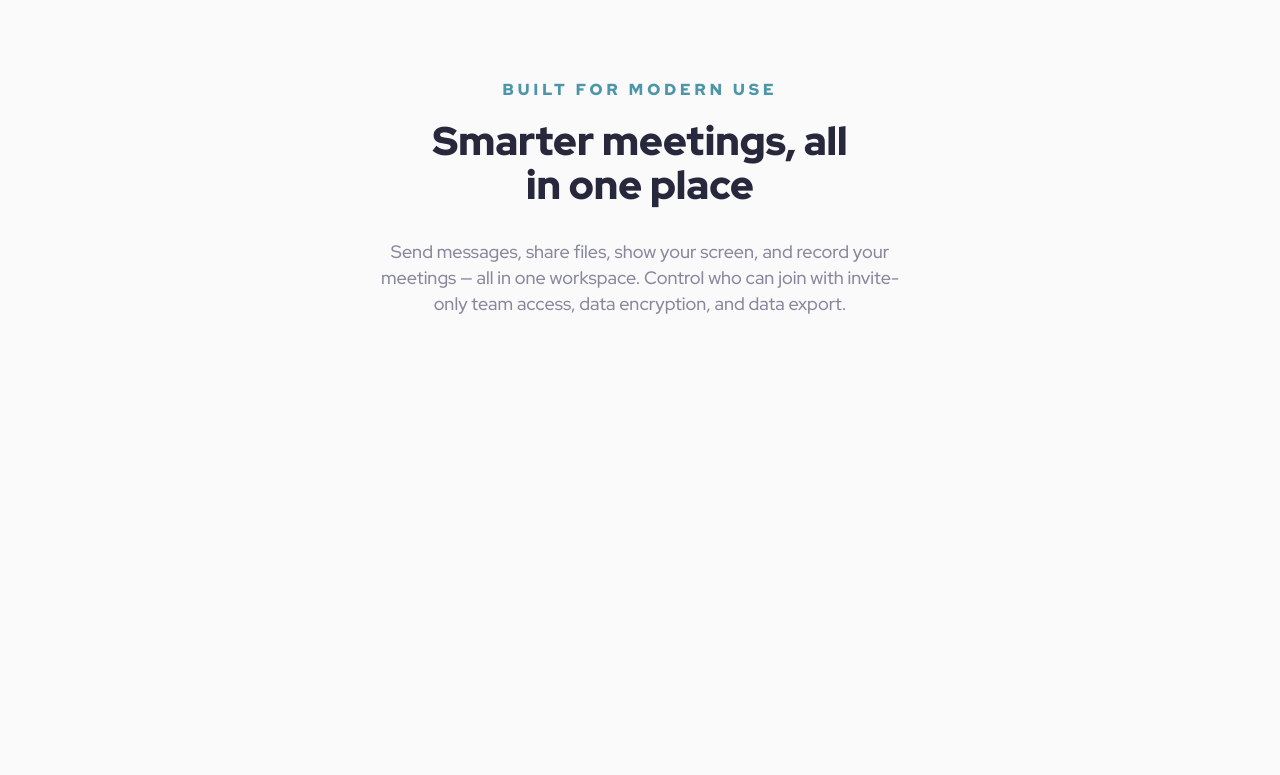
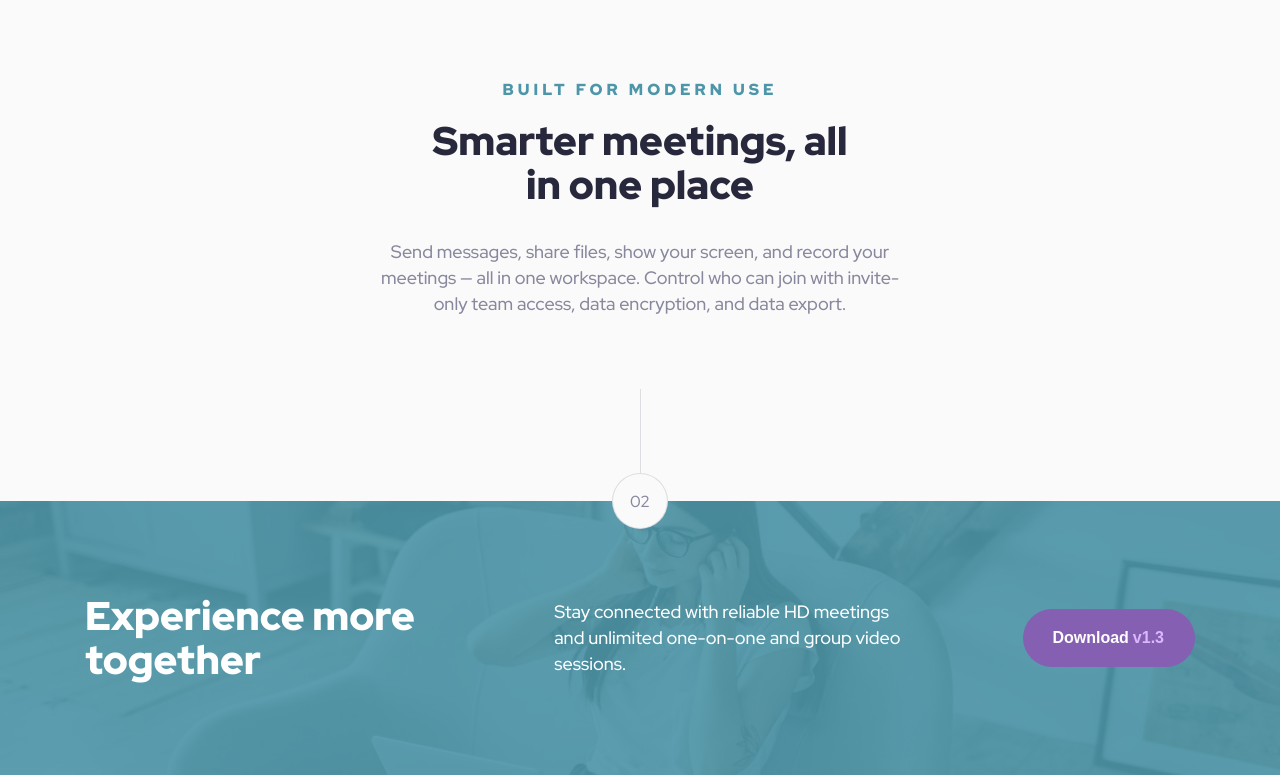
Before and after one commit to riham-kh/meet-landing-page, a website: page starter-code/index.html in a window 1280 px wide. Shown: the part 1086-1861 px from the top of the page. Before the commit the page ends 1403 px from the top, so only its background shows below. Drawn offline with Linux system fonts and the light colour scheme.

Commit message:
Footer added

```diff
--- a/starter-code/index.html
+++ b/starter-code/index.html
@@ -54,7 +54,7 @@
     <section id="gallery">
       <div class="step">
         <div class="line"></div>
-        <div class="circle">1</div>
+        <div class="circle">01</div>
       </div>
       <div class="images-wrapper">
         <img
@@ -88,6 +88,24 @@
         </p>
       </div>
     </section>
-    <footer id="footer"></footer>
+    <div class="step">
+      <div class="line"></div>
+      <div class="circle">02</div>
+    </div>
+    <footer id="footer">
+        <img src="assets/desktop/image-footer.jpg" alt="footer-image" />
+        <div class="overlay"></div>
+      <div class="footer-content">
+        <h2 class="text-xl">Experience more together</h2>
+        <p class="text-l">
+          Stay connected with reliable HD meetings and unlimited one-on-one and
+          group video sessions.
+        </p>
+        <button class="btn btn-pink">
+          <span class="text-white">Download</span
+          ><span class="text-pink">v1.3</span>
+        </button>
+      </div>
+    </footer>
   </body>
 </html>
--- a/starter-code/styles/sass/_pages.scss
+++ b/starter-code/styles/sass/_pages.scss
@@ -8,12 +8,15 @@ header {
   }
 }
 
+
 .step {
   display: flex;
   justify-content: center;
   align-items: center;
   flex-direction: column;
   margin-bottom: 64px;
+  position: relative;
+  z-index: 100;
 
   .circle {
     display: flex;
@@ -33,6 +36,7 @@ header {
     background-color: rgba(135, 135, 157, 0.25);
   }
 }
+
 
 #intro {
   display: flex;
@@ -125,3 +129,46 @@ header {
     }
   }
 }
+
+.step:last-of-type {
+  margin-bottom: -28px;
+  z-index: 1000;
+}
+
+#footer {
+  position: relative;
+  display: flex;
+  justify-content: center;
+  img {
+    vertical-align: bottom;
+    width: 100%;
+    height: auto;
+  }
+
+  .overlay {
+    position: absolute;
+    top: 0;
+    background-color: transparentize($blue-primary-color, 0.1);
+    left: 0;
+    width: 100%;
+    height: 100%;
+  }
+
+  .footer-content {
+    position: absolute;
+    top: 50%;
+    transform: translateY(-50%);
+    display: flex;
+    align-items: center;
+    justify-content: space-between;
+    max-width: 1110px;
+    width: 100%;
+
+    .text-xl, .text-l {
+      max-width: 350px;
+    color: white;
+    margin:0px;
+
+    }
+  }
+}
```
Also changed, not shown: starter-code/styles/css/style.css, starter-code/styles/sass/main.css, 1 other file.
